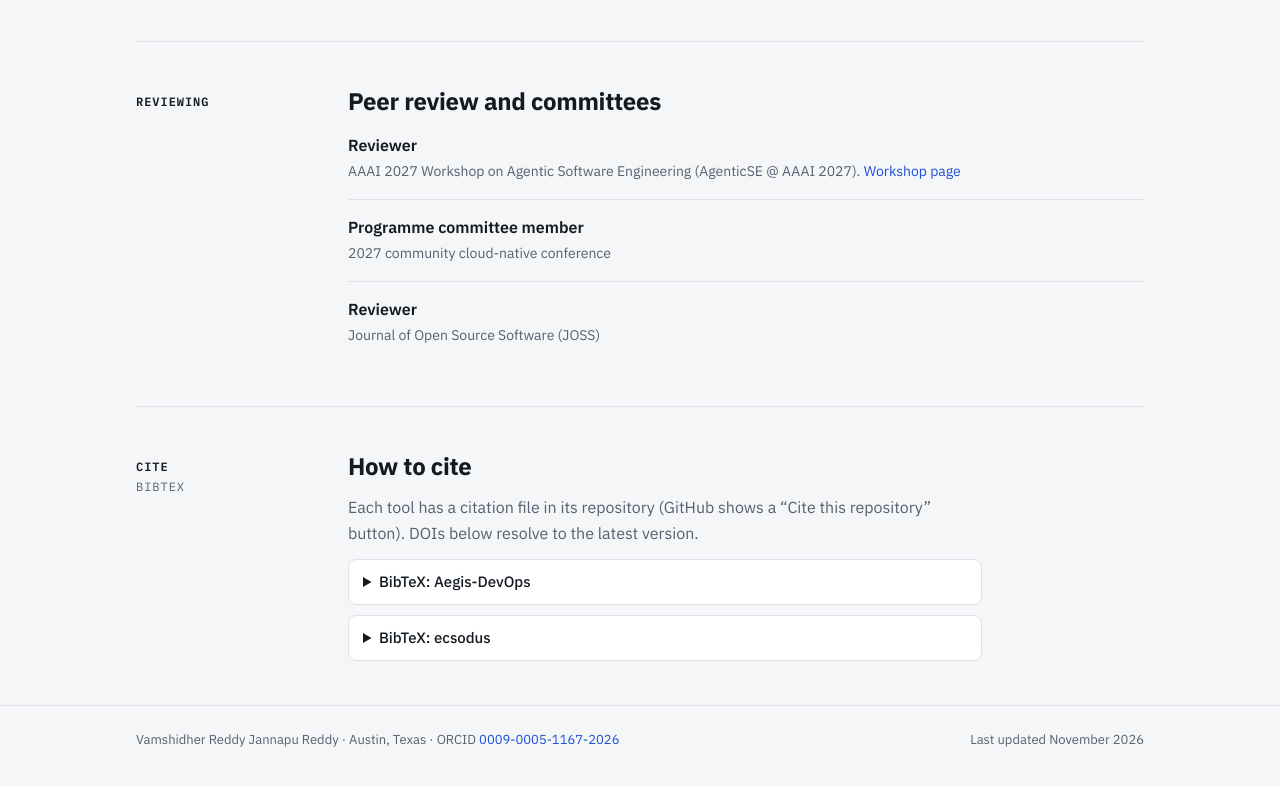
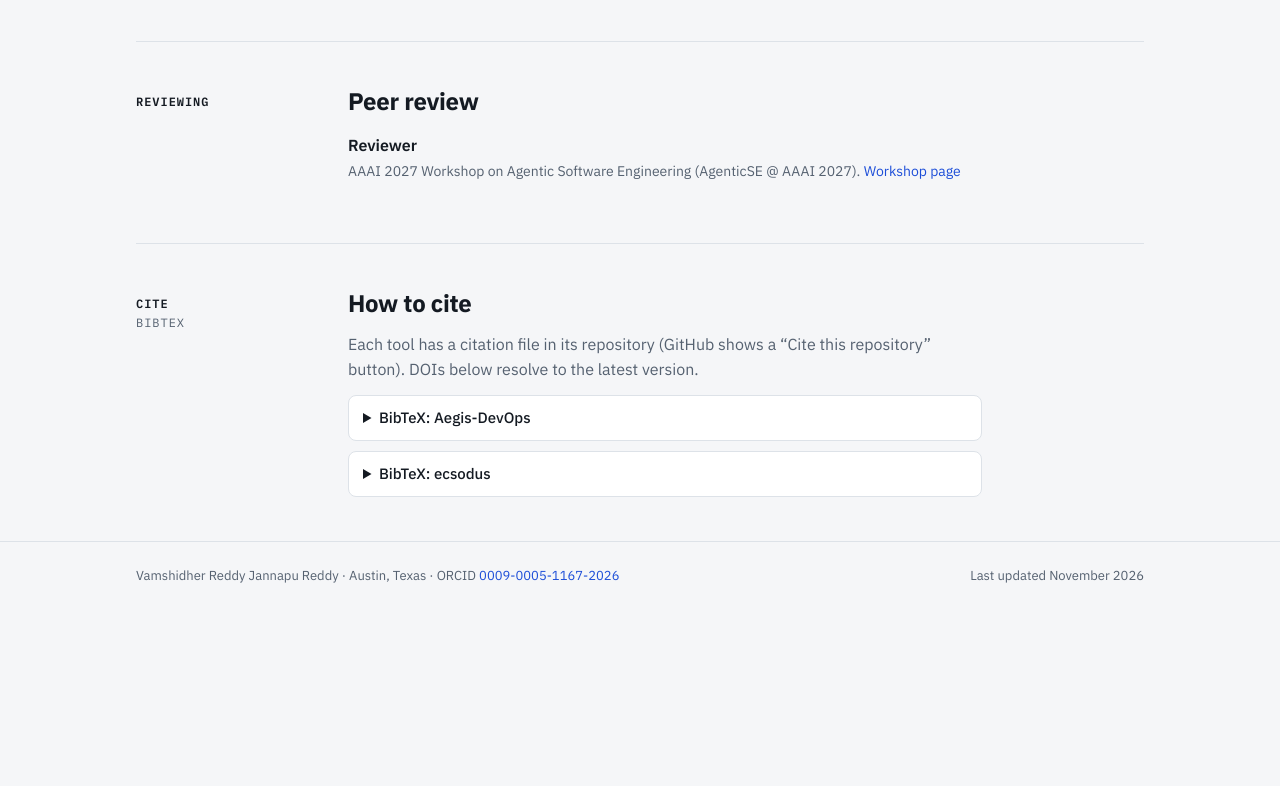
Before and after one commit to moneytool/moneytool.github.io, a plain HTML site: page index.html in a window 1280 px wide. Shown: the part 3827-4613 px from the top of the page. After the commit the page ends 4454 px from the top, so only its background shows below. Drawn offline with Linux system fonts and the light colour scheme.

Commit message:
Peer review: keep only confirmed reviewer role

```diff
--- a/index.html
+++ b/index.html
@@ -504,11 +504,9 @@ footer .wrap{display:flex;flex-wrap:wrap;gap:6px 18px;justify-content:space-betw
 <section id="service">
   <div class="label"><b>Reviewing</b></div>
   <div>
-    <h2>Peer review and committees</h2>
+    <h2>Peer review</h2>
     <ul class="list">
       <li><div class="ptitle">Reviewer</div><div class="pmeta">AAAI 2027 Workshop on Agentic Software Engineering (AgenticSE @ AAAI 2027). <a href="https://agenticse-aaai.github.io/">Workshop page</a></div></li>
-      <li><div class="ptitle">Programme committee member</div><div class="pmeta">2027 community cloud-native conference</div></li>
-      <li><div class="ptitle">Reviewer</div><div class="pmeta">Journal of Open Source Software (JOSS)</div></li>
     </ul>
   </div>
 </section>
```
